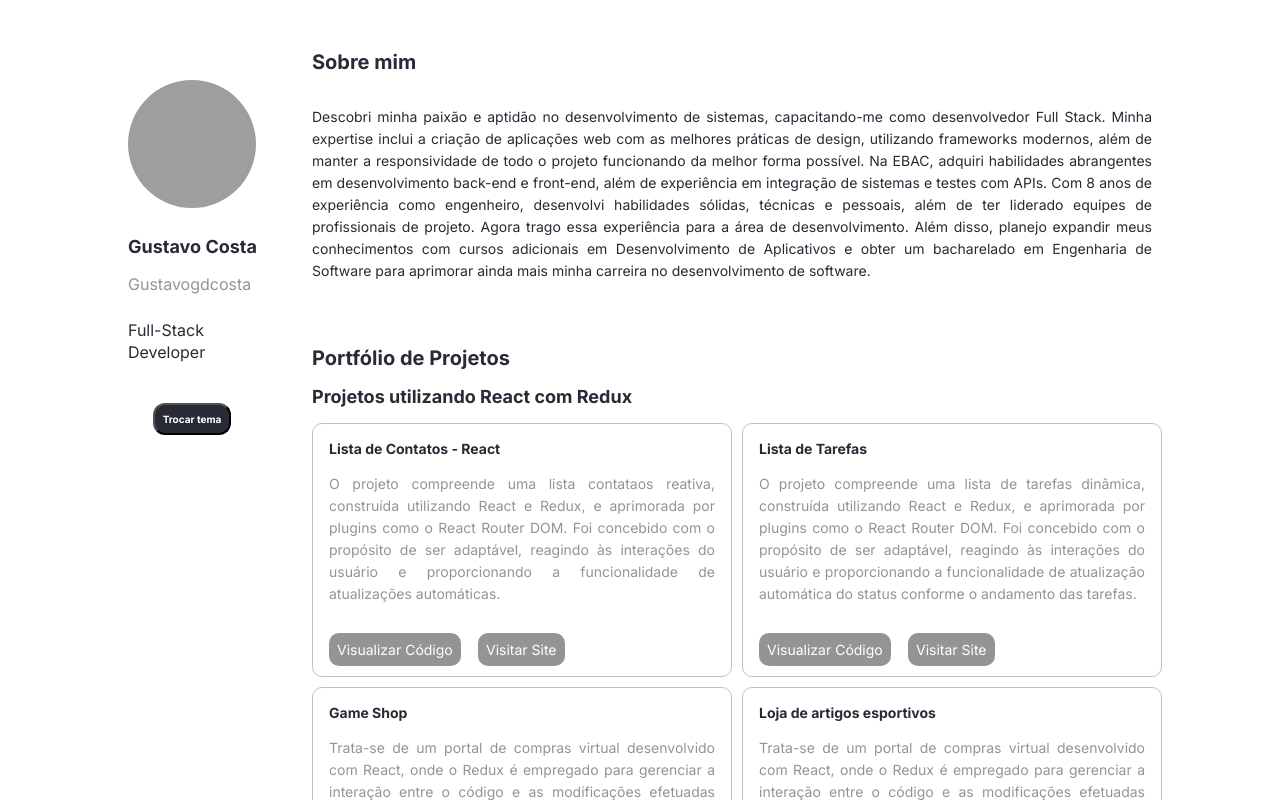
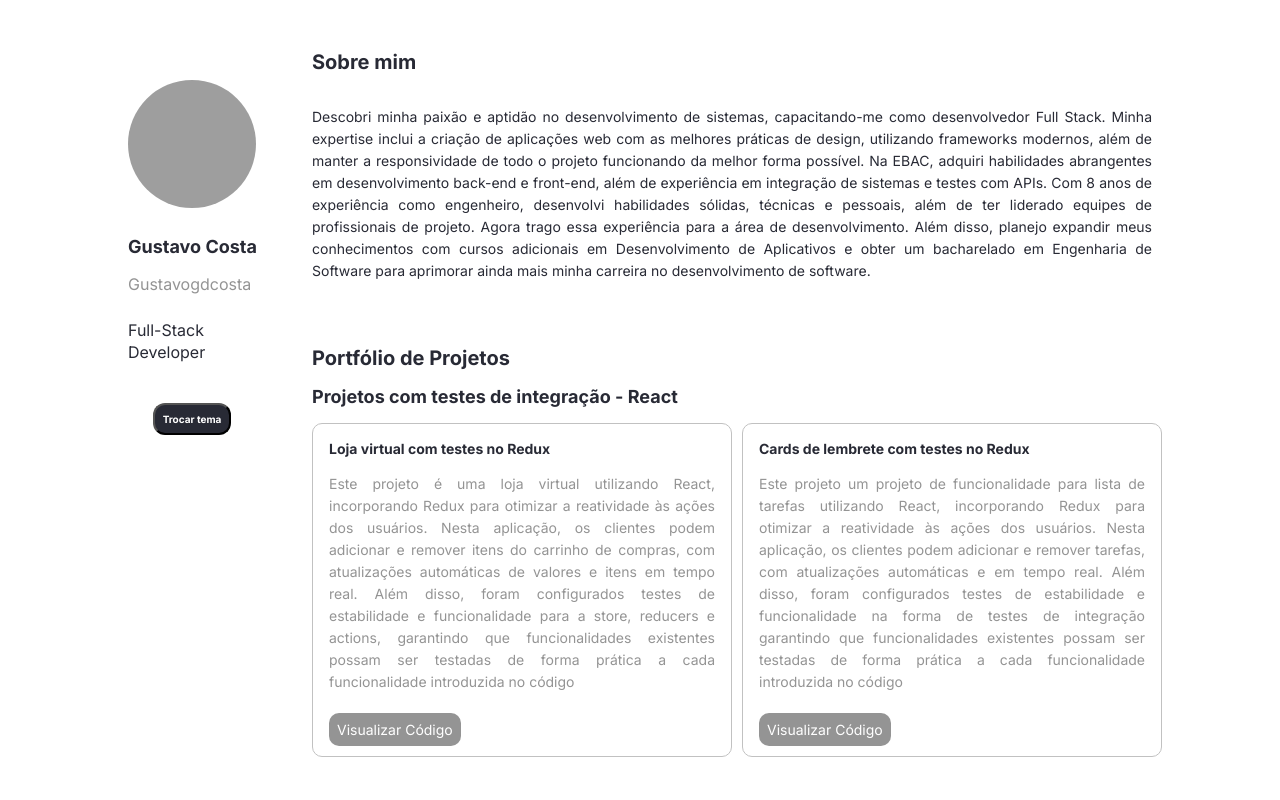
Before and after one commit to Gustavogdcosta/M29-homepage, a React (Create React App) app: page / in a window 1280 px wide. Shown: the top 800 px of the page. Built offline with nearby package versions, Linux system fonts and the light colour scheme; grey boxes are pictures that could not be loaded.

Commit message:
adicionando modulo 25 e 26

```diff
--- /dev/null
+++ b/src/components/Projeto/25-Testecomstore/index.tsx
@@ -0,0 +1,18 @@
+import Paragrafo from "../../paragrafo";
+import Titulo from "../../title";
+import { Carddois, LinkBotao} from '../style';
+
+const ProjetoVinteCinco = () => (
+    <Carddois>
+        <Titulo> Loja virtual com testes no Redux </Titulo>
+        <Paragrafo tipo="secundario">
+        Este projeto é uma loja virtual utilizando React, incorporando Redux para otimizar a reatividade às ações dos usuários. Nesta aplicação, os clientes podem adicionar e remover itens do carrinho
+        de compras, com atualizações automáticas de valores e itens em tempo real. Além disso, foram configurados testes de estabilidade e funcionalidade para a store, reducers e actions,
+        garantindo que funcionalidades existentes possam ser testadas de forma prática a cada funcionalidade introduzida no código
+        </Paragrafo>
+        <LinkBotao href="https://github.com/Gustavogdcosta/Modulo33-exemplo-Testes-de-integracao-store" target="_blank"> Visualizar Código </LinkBotao>
+    </Carddois>
+    )
+
+
+export default ProjetoVinteCinco;
--- /dev/null
+++ b/src/components/Projeto/26-testeunitarioReact/index.tsx
@@ -0,0 +1,18 @@
+import Paragrafo from "../../paragrafo";
+import Titulo from "../../title";
+import { Carddois, LinkBotao} from '../style';
+
+const ProjetoVinteSeis = () => (
+    <Carddois>
+        <Titulo> Cards de lembrete com testes no Redux </Titulo>
+        <Paragrafo tipo="secundario">
+        Este projeto um projeto de funcionalidade para lista de tarefas utilizando React, incorporando Redux para otimizar a reatividade às ações dos usuários. Nesta aplicação, os clientes podem adicionar
+        e remover tarefas, com atualizações automáticas e em tempo real. Além disso, foram configurados testes de estabilidade e funcionalidade na forma de testes de integração
+        garantindo que funcionalidades existentes possam ser testadas de forma prática a cada funcionalidade introduzida no código
+        </Paragrafo>
+        <LinkBotao href="https://github.com/Gustavogdcosta/Modulo33-entrega-testesReact" target="_blank"> Visualizar Código </LinkBotao>
+    </Carddois>
+    )
+
+
+export default ProjetoVinteSeis;
--- a/src/containers/projetos/index.tsx
+++ b/src/containers/projetos/index.tsx
@@ -15,6 +15,8 @@ import ProjetoVinteEUm from "../../components/Projeto/21-ListadeContatos";
 import ProjetoVinteDois from "../../components/Projeto/22-AplicacaoFetch";
 import ProjetoVinteTres from "../../components/Projeto/23-Listadetarefas";
 import ProjetoVinteQuatro from "../../components/Projeto/24-listadecontatos";
+import ProjetoVinteCinco from "../../components/Projeto/25-Testecomstore";
+import ProjetoVinteSeis from "../../components/Projeto/26-testeunitarioReact";
 import ProjetoTres from "../../components/Projeto/3-Portfolio";
 import ProjetoQuatro from "../../components/Projeto/4-PortaldeEmpregos";
 import ProjetoCinco from "../../components/Projeto/5-Listadetarefas";
@@ -28,6 +30,15 @@ import { Lista } from "./style";
 const Projetos = () => (
     <section>
         <Titulo fontSize={20}>Portfólio de Projetos</Titulo>
+        <Titulo fontSize={18}> Projetos com testes de integração - React </Titulo>
+        <Lista>
+            <li>
+                <ProjetoVinteCinco />
+            </li>
+            <li>
+                <ProjetoVinteSeis />
+            </li>
+        </Lista>
         <Titulo fontSize={18}> Projetos utilizando React com Redux </Titulo>
         <Lista>
             <li>
```
